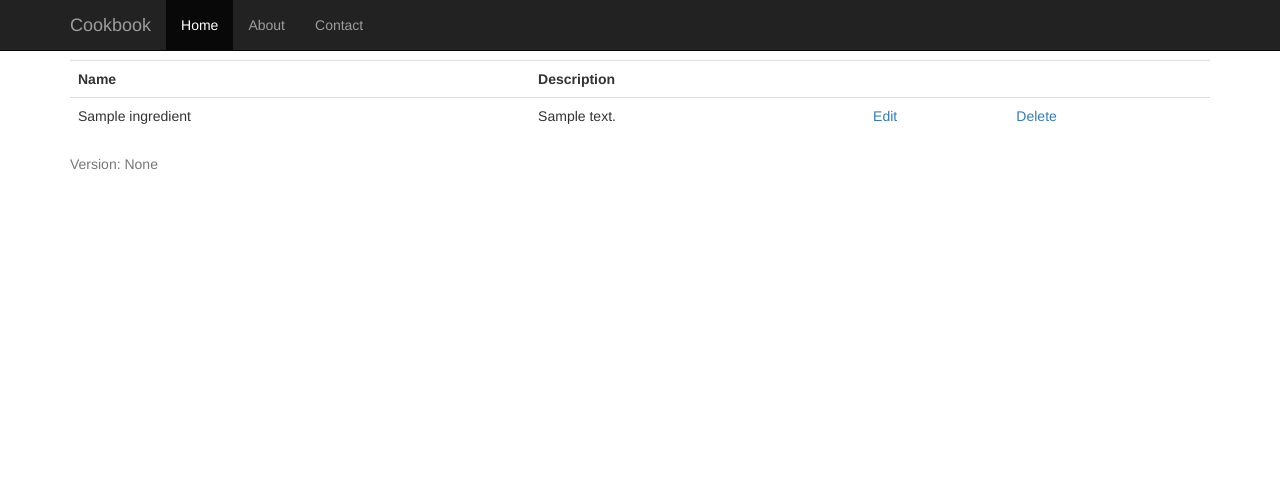
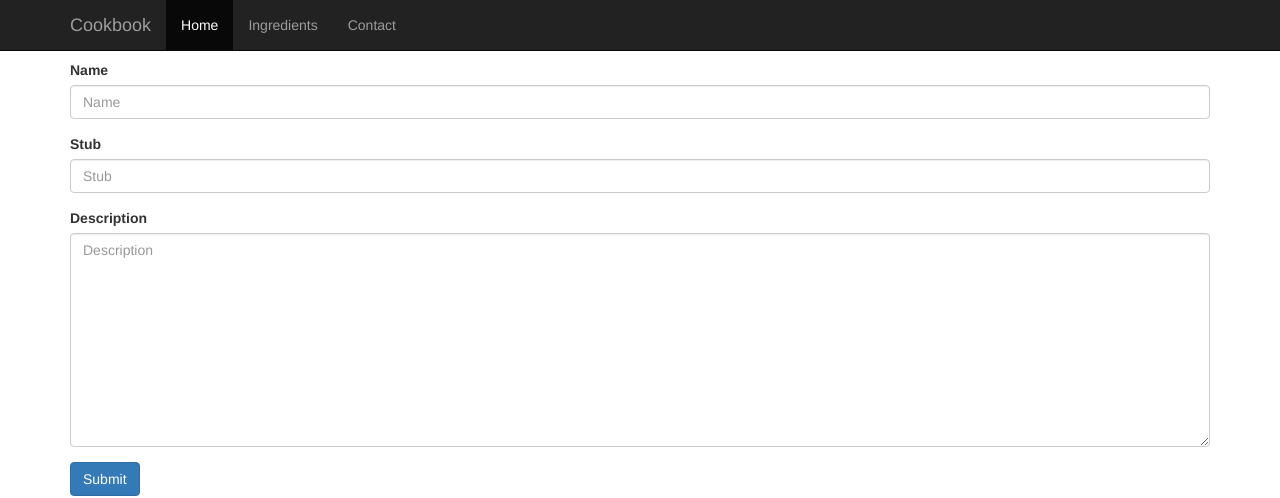
Before and after one commit to heytrav/kube-cd-proj, a Django app: page /cookbook/ingredient/create in a window 1280 px wide. Shown: the top 498 px of the page. Run offline with Django 3.2, Linux system fonts and the light colour scheme; tables that the repository leaves empty hold one stand-in row (values such as "Sample post"); some libraries are stand-ins or nearby versions.

Commit message:
add django magical modelform based views

```diff
--- a/cookbook/models.py
+++ b/cookbook/models.py
@@ -1,4 +1,5 @@
 from django.db import models
+from django.core.urlresolvers import reverse
 
 
 class Meal(models.Model):
@@ -16,6 +17,9 @@ class Ingredient(models.Model):
     name = models.CharField(max_length=500)
     stub = models.CharField(max_length=500)
     description = models.TextField(blank=True)
+
+    def get_absolute_url(self):
+        return reverse('cookbook:edit_ingredient', kwargs={'pk': self.pk})
 
     def __str__(self):
         return self.name
--- a/cookbook/templates/cookbook/base.html
+++ b/cookbook/templates/cookbook/base.html
@@ -4,7 +4,7 @@
     <head>
         <meta charset="utf-8">
         <meta name="viewport" content="width=device-width">
-        <title>Cookbook</title>
+        <title>{% block title %} {% endblock title %}</title>
         <link rel="stylesheet" href="{% static 'css/bootstrap.css' %}" type="text/css" media="screen" title="no title" charset="utf-8">
         <link rel="stylesheet" href="{% static 'css/sticky-footer.css' %}" type="text/css" media="screen" title="no title" charset="utf-8">
         <style type="text/css">
@@ -27,8 +27,8 @@
             </div>
             <div id="navbar" class="collapse navbar-collapse">
             <ul class="nav navbar-nav">
-                <li class="active"><a href="#">Home</a></li>
-                <li><a href="#about">About</a></li>
+                <li class="active"><a href="{% url 'cookbook:index' %}">Home</a></li>
+                <li><a href="{% url 'cookbook:ingredients' %}">Ingredients</a></li>
                 <li><a href="#contact">Contact</a></li>
             </ul>
             </div><!--/.nav-collapse -->
--- /dev/null
+++ b/cookbook/templates/cookbook/ingredient_form.html
@@ -0,0 +1,18 @@
+{% extends "cookbook/base.html" %}
+{% load bootstrap3 %}
+{% block title %}
+    Create/Edit Ingredient
+{% endblock title %}
+
+{% block content %}
+{% bootstrap_messages %}
+<form action="{{ request.path }}" method="post" class="form">
+    {% csrf_token %}
+    {% bootstrap_form form %}
+    {% buttons %}
+    <button type="submit" class="btn btn-primary">
+     {% bootstrap_icon "star" %}    Submit
+    </button>
+    {% endbuttons %}
+</form>
+{% endblock content %}
--- a/cookbook/templates/cookbook/ingredients.html
+++ b/cookbook/templates/cookbook/ingredients.html
@@ -1,10 +1,10 @@
 {% extends "cookbook/base.html" %}
 {% load bootstrap3 %}
+{% block title %} Ingredients {% endblock title %}
 {% block content %}
+<a href="{% url 'cookbook:create_ingredient' %}">Create ingredient</a>
 
     {% if ingredient_list %}
-
-
     <table class="table">
         <tr>
             <th>Name</th>
--- a/cookbook/urls.py
+++ b/cookbook/urls.py
@@ -5,10 +5,10 @@ from . import views
 urlpatterns = [
     url(r'^$', views.IndexView.as_view(), name='index'),
     url(r'^ingredients/$', views.IngredientsView.as_view(), name='ingredients'),
-    url(r'^ingredient/create$', views.IngredientsView.as_view(),
+    url(r'^ingredient/create$', views.IngredientCreate.as_view(),
         name='create_ingredient'),
-    url(r'^ingredient/(?P<pk>[0-9]+)/edit$', views.IngredientsView.as_view(),
+    url(r'^ingredient/(?P<pk>[0-9]+)/edit$', views.IngredientUpdate.as_view(),
         name='edit_ingredient'),
-    url(r'^ingredient/(?P<pk>[0-9]+)/delete$', views.IngredientsView.as_view(),
+    url(r'^ingredient/(?P<pk>[0-9]+)/delete$', views.IngredientDelete.as_view(),
         name='delete_ingredient'),
 ]
--- a/cookbook/views.py
+++ b/cookbook/views.py
@@ -1,5 +1,6 @@
 from django.views import generic
 from django.conf import settings
+from django.core.urlresolvers import reverse_lazy
 
 from .models import Meal, Ingredient
 from .forms import IngredientForm
@@ -43,9 +44,40 @@ class IngredientsView(generic.ListView):
         return Ingredient.objects.all()
 
 
+class IngredientCreate(generic.edit.CreateView):
+    model = Ingredient
+    fields = ['name', 'stub', 'description']
+    success_url = reverse_lazy('cookbook:ingredients')
+
+    def get_context_data(self, **kwargs):
+        """Return the context data
+
+        :**kwargs: arguments
+        :returns: context object for view
+
+        """
+        context = super(IngredientCreate, self).get_context_data(**kwargs)
+        context['version'] = settings.VERSION
+        return context
 
 
-class IngredientEditView(generic.edit.FormView):
-    template_name = 'cookbook/ingredients.html'
-    form_class = IngredientForm
-    success_url = '/success/'
+class IngredientUpdate(generic.edit.UpdateView):
+    model = Ingredient
+    fields = ['name', 'stub', 'description']
+    success_url = reverse_lazy('cookbook:ingredients')
+
+    def get_context_data(self, **kwargs):
+        """Return the context data
+
+        :**kwargs: arguments
+        :returns: context object for view
+
+        """
+        context = super(IngredientUpdate, self).get_context_data(**kwargs)
+        context['version'] = settings.VERSION
+        return context
+
+
+class IngredientDelete(generic.edit.DeleteView):
+    model = Ingredient
+    success_url = reverse_lazy('cookbook:ingredients')
```
Also changed, not shown: cookbook/tests.py (+14 -1 lines).
